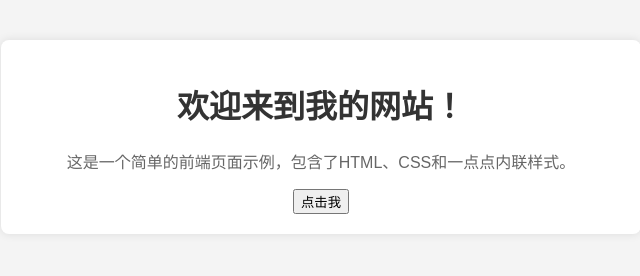
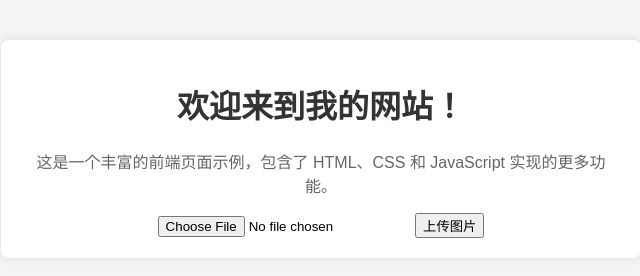
Before and after one commit to lily81/lilyQin.github.io, a plain HTML site: page index.html in a window 1280 px wide. Shown: the whole page, without its empty margins (319-959 px from the left). Drawn offline with Linux system fonts and the light colour scheme.

Commit message:
Update index.html

```diff
--- a/index.html
+++ b/index.html
@@ -1,15 +1,17 @@
 <!DOCTYPE html>
 <html lang="en">
+
 <head>
   <meta charset="UTF-8">
   <meta name="viewport" content="width=device-width, initial-scale=1.0">
-    <title>简单前端页面</title>
+  <title>丰富的前端页面</title>
   <style>
     body {
       font-family: Arial, sans-serif;
       margin: 40px;
       background-color: #f4f4f4;
     }
+
   .container {
       background-color: #fff;
       padding: 20px;
@@ -19,26 +21,53 @@
       margin: auto;
       text-align: center;
     }
+
     h1 {
       color: #333;
     }
+
     p {
       color: #666;
     }
   </style>
 </head>
+
 <body>
 
   <div class="container">
     <h1>欢迎来到我的网站！</h1>
-    <p>这是一个简单的前端页面示例，包含了HTML、CSS和一点点内联样式。</p>
-    <button onclick="alert('你好，世界！')">点击我</button>
+    <p>这是一个丰富的前端页面示例，包含了 HTML、CSS 和 JavaScript 实现的更多功能。</p>
+
+    <!-- 图片上传区域 -->
+    <input type="file" id="imageUpload" accept="image/*">
+    <button onclick="uploadImage()">上传图片</button>
+
+    <!-- 显示上传的图片 -->
+    <img id="uploadedImage" src="" alt="上传的图片" style="max-width: 100%; height: auto; display: none;">
+
   </div>
 
   <script>
-    // 这里可以添加JavaScript代码
-    // 例如，上面的按钮点击事件就是一个简单的JavaScript示例
+    function uploadImage() {
+      const fileInput = document.getElementById('imageUpload');
+      const file = fileInput.files[0];
+
+      if (file) {
+        const reader = new FileReader();
+
+        reader.onload = function (e) {
+          const uploadedImage = document.getElementById('uploadedImage');
+          uploadedImage.src = e.target.result;
+          uploadedImage.style.display = 'block';
+        };
+
+        reader.readAsDataURL(file);
+      } else {
+        alert('请选择要上传的图片！');
+      }
+    }
   </script>
 
 </body>
+
 </html>
```
Lines whose indentation alone changed are shown as unchanged.
